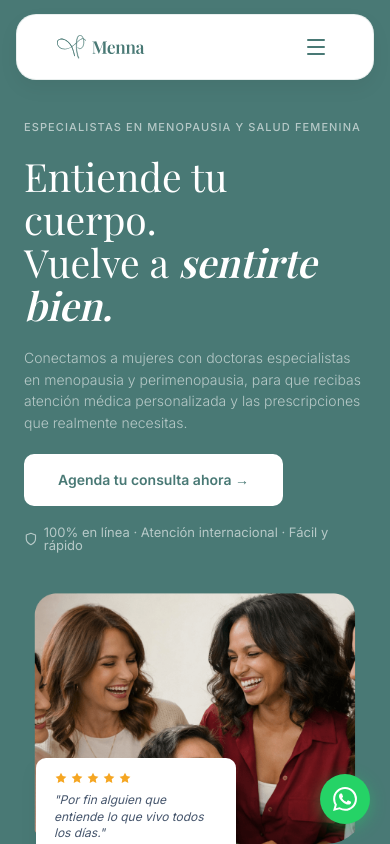
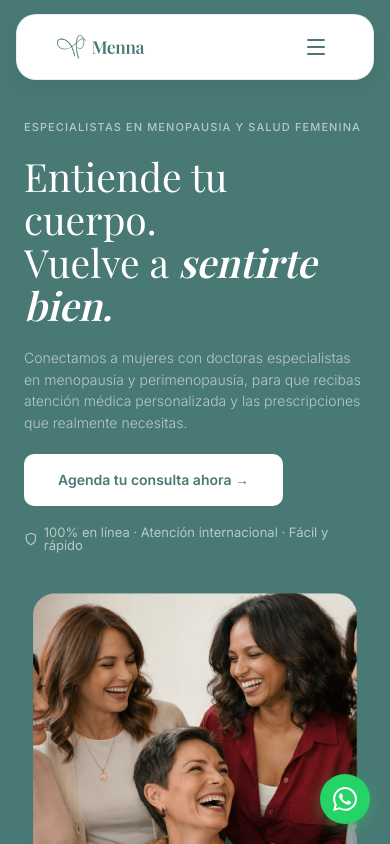
Before and after one commit to vadai-ia/mennasalud, a React (Vite) app: page / in a window 390 px wide. Shown: the top 844 px of the page. Built offline with nearby package versions, Linux system fonts and the light colour scheme; a web font is replaced by a local one.

Commit message:
Adjust mobile hero image to portrait aspect ratio (4/5)

```diff
--- a/src/components/sections/HeroSection.module.css
+++ b/src/components/sections/HeroSection.module.css
@@ -191,7 +191,7 @@
 
   /* Image stays second */
   .imageWrapper {
-    aspect-ratio: 4 / 3;
+    aspect-ratio: 4 / 5;
   }
 
   .reviewCard {
```
